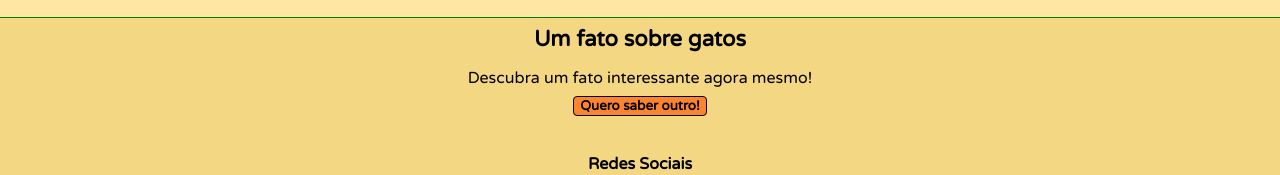
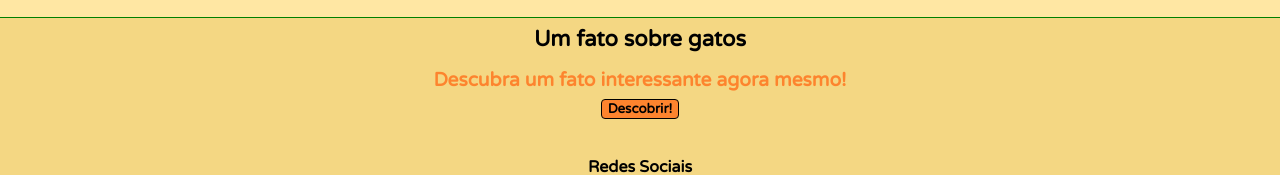
Before and after one commit to crazymaax/Esse-ou-Aquele, a React (Create React App) app: page / in a window 1280 px wide. Shown: the part 445-620 px from the top of the page. Built offline with nearby package versions, Linux system fonts and the light colour scheme; no server answers.

Commit message:
feat: First message on fact are now colored.

```diff
--- a/src/App.js
+++ b/src/App.js
@@ -73,8 +73,8 @@ function App() {
       <article>
         <h3>Um fato sobre gatos</h3>
         <div>
-          <p>{actualFact}</p>
-          <button onClick={() => generateFact()}>Quero saber outro!</button>
+          <p className={actualFact === "Descubra um fato interessante agora mesmo!" && "redText"}>{actualFact}</p>
+          <button onClick={() => generateFact()}>{actualFact === "Descubra um fato interessante agora mesmo!" ? "Descobrir!" : "Quero saber outro!"}</button>
         </div>
       </article>
 
--- a/src/style/style.scss
+++ b/src/style/style.scss
@@ -151,6 +151,12 @@ article {
         }
     }
 
+    .redText {
+        font-weight: 800;
+        font-size: 1.2em;
+        color: utilities.$terciary-color;
+    }
+
     @media (min-width: 768px) {
         padding: 30px 100px;
         padding-top: 10px;
```
